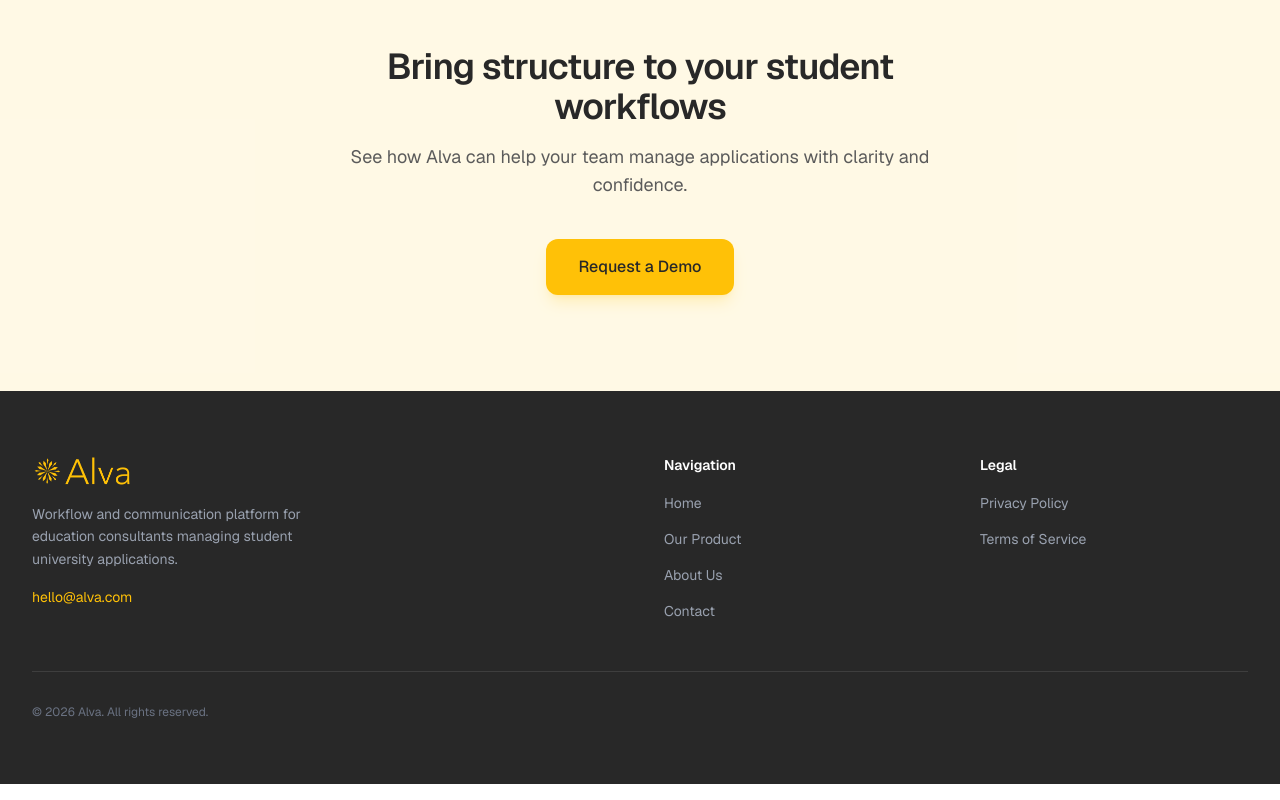
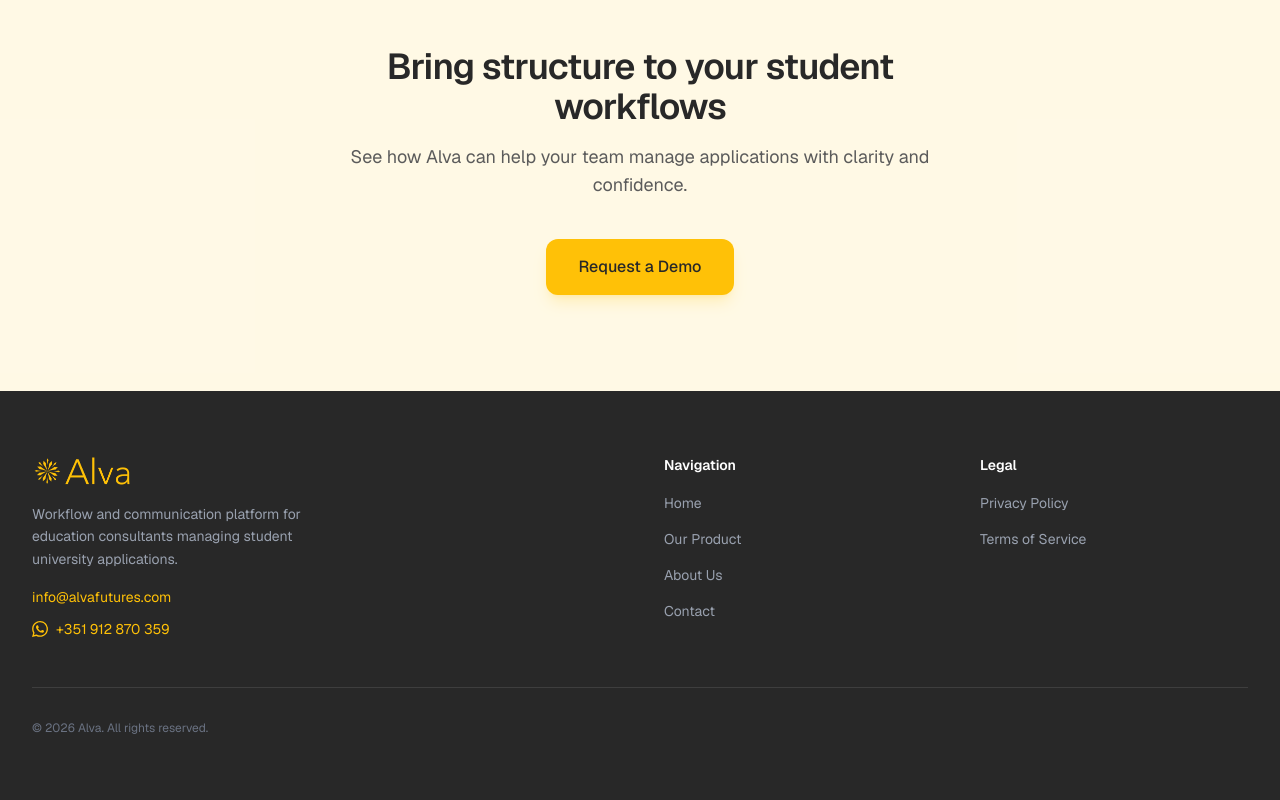
Before and after one commit to arjunnair1982/test, a Next.js app: page / in a window 1280 px wide. Shown: the part 5978-6778 px from the top of the page. Built offline with nearby package versions, Linux system fonts and the light colour scheme.

Commit message:
Update email and add WhatsApp link to footer

```diff
--- a/src/components/CTASection.tsx
+++ b/src/components/CTASection.tsx
@@ -11,7 +11,7 @@
           </p>
           <div className="mt-10">
             <a
-              href="mailto:hello@alva.com?subject=Demo Request"
+              href="mailto:info@alvafutures.com?subject=Demo Request"
               className="inline-flex items-center justify-center px-8 py-4 text-base font-medium text-brand-charcoal bg-brand-yellow rounded-xl hover:bg-brand-yellow-deep transition-colors shadow-lg shadow-brand-yellow/20"
             >
               Request a Demo
--- a/src/components/Footer.tsx
+++ b/src/components/Footer.tsx
@@ -13,12 +13,25 @@
             <p className="mt-4 text-sm text-gray-400 max-w-xs leading-relaxed">
               Workflow and communication platform for education consultants managing student university applications.
             </p>
-            <a
-              href="mailto:hello@alva.com"
-              className="mt-4 inline-flex items-center text-sm text-brand-yellow hover:text-brand-yellow-light transition-colors"
-            >
-              hello@alva.com
-            </a>
+            <div className="mt-4 flex flex-col items-start gap-3">
+              <a
+                href="mailto:info@alvafutures.com"
+                className="inline-flex items-center text-sm text-brand-yellow hover:text-brand-yellow-light transition-colors"
+              >
+                info@alvafutures.com
+              </a>
+              <a
+                href="https://wa.me/351912870359"
+                target="_blank"
+                rel="noopener noreferrer"
+                className="inline-flex items-center gap-2 text-sm text-brand-yellow hover:text-brand-yellow-light transition-colors"
+              >
+                <svg className="w-4 h-4" fill="currentColor" viewBox="0 0 24 24">
+                  <path d="M17.472 14.382c-.297-.149-1.758-.867-2.03-.967-.273-.099-.471-.148-.67.15-.197.297-.767.966-.94 1.164-.173.199-.347.223-.644.075-.297-.15-1.255-.463-2.39-1.475-.883-.788-1.48-1.761-1.653-2.059-.173-.297-.018-.458.13-.606.134-.133.298-.347.446-.52.149-.174.198-.298.298-.497.099-.198.05-.371-.025-.52-.075-.149-.669-1.612-.916-2.207-.242-.579-.487-.5-.669-.51a12.8 12.8 0 0 0-.57-.01c-.198 0-.52.074-.792.372-.272.297-1.04 1.016-1.04 2.479 0 1.462 1.065 2.875 1.213 3.074.149.198 2.096 3.2 5.077 4.487.709.306 1.262.489 1.694.625.712.227 1.36.195 1.871.118.571-.085 1.758-.719 2.006-1.413.248-.694.248-1.289.173-1.413-.074-.124-.272-.198-.57-.347m-5.421 7.403h-.004a9.87 9.87 0 0 1-5.031-1.378l-.361-.214-3.741.982.998-3.648-.235-.374a9.86 9.86 0 0 1-1.51-5.26c.001-5.45 4.436-9.884 9.888-9.884 2.64 0 5.122 1.03 6.988 2.898a9.825 9.825 0 0 1 2.893 6.994c-.003 5.45-4.437 9.884-9.885 9.884m8.413-18.297A11.815 11.815 0 0 0 12.05 0C5.495 0 .16 5.335.157 11.892c0 2.096.547 4.142 1.588 5.945L.057 24l6.305-1.654a11.882 11.882 0 0 0 5.683 1.448h.005c6.554 0 11.89-5.335 11.893-11.893a11.821 11.821 0 0 0-3.48-8.413Z"/>
+                </svg>
+                +351 912 870 359
+              </a>
+            </div>
           </div>
 
           {/* Navigation */}
```
